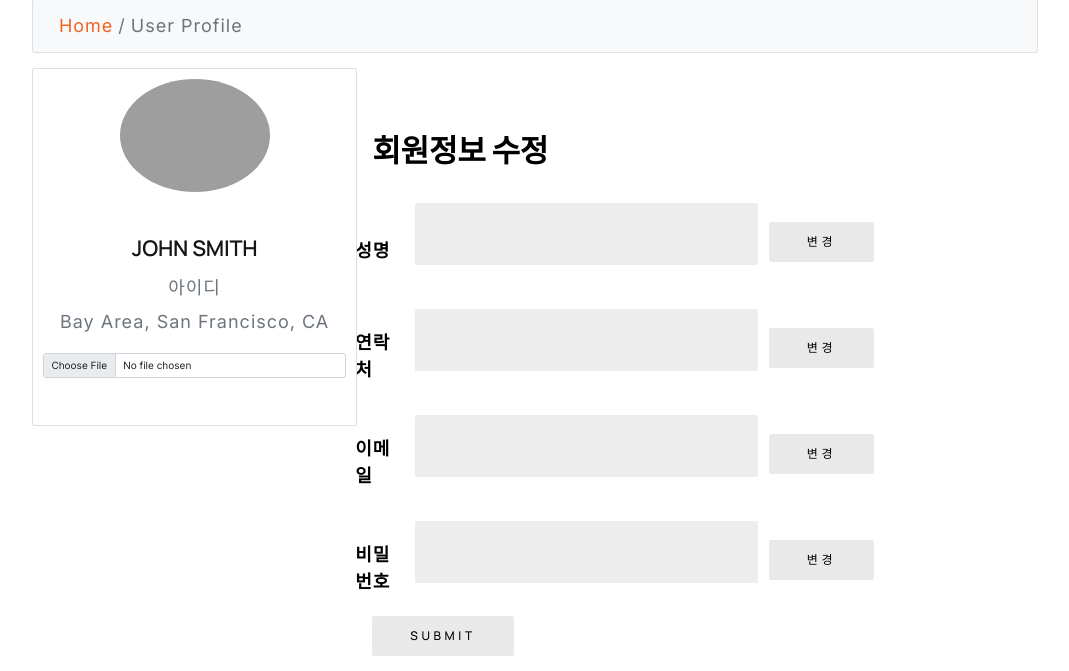
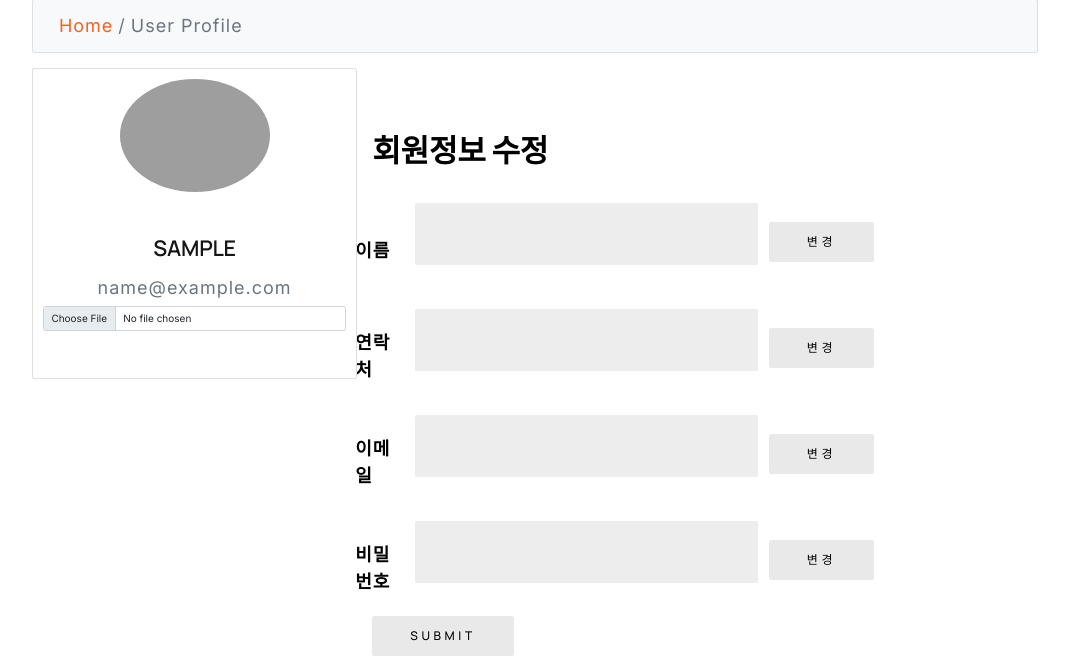
Before and after one commit to luxetverit/realtime-detection-and-recognize-facial-expression-webapp, a Django app: page /accounts/profile/userinfo/ in a window 1280 px wide. Shown: the part 831-1502 px from the top of the page, without its empty margins (105-1174 px from the left). Run offline with Django 4.2, Linux system fonts and the light colour scheme; the visitor is signed in with stand-in values (Sample User, id 1); some libraries are stand-ins or nearby versions; grey boxes are pictures that could not be loaded.

Commit message:
Update userinfo.html

```diff
--- a/webapp/templates/userinfo.html
+++ b/webapp/templates/userinfo.html
@@ -20,9 +20,8 @@
             <div class="card-body text-center">
               <img src="https://mdbcdn.b-cdn.net/img/Photos/new-templates/bootstrap-chat/ava3.webp" alt="avatar"
                 class="rounded-circle img-fluid" style="width: 150px;">
-              <h5 class="my-3">John Smith</h5>
-              <p class="text-muted mb-1">아이디</p>
-              <p class="text-muted mb-4">Bay Area, San Francisco, CA</p>
+              <h5 class="my-3">{{ user.username }}</h5>
+              <p class="text-muted mb-1">{{ user.email }}</p>
               <div class="d-flex justify-content-center mb-2">
                   <input type="file" class="form-control" id="customFile" />
               </div>
@@ -35,7 +34,7 @@
 
                 <div class="row g-3 align-items-center">
                   <div class="col-md-1">
-                    <label for="inputPassword6" class="col-form-label">성명</label>
+                    <label for="inputPassword6" class="col-form-label">이름</label>
                   </div>
                   <div class="col-md-6">
                     <input type="password" id="inputPassword6" class="form-control" aria-describedby="passwordHelpInline">
```
